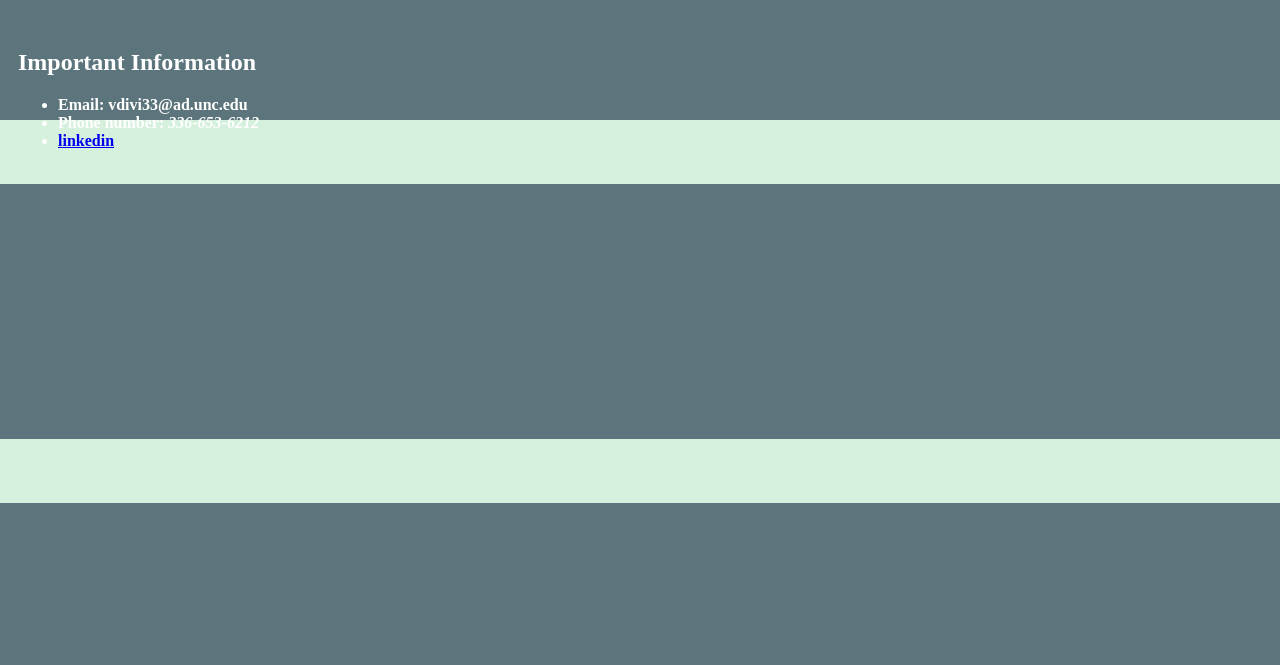
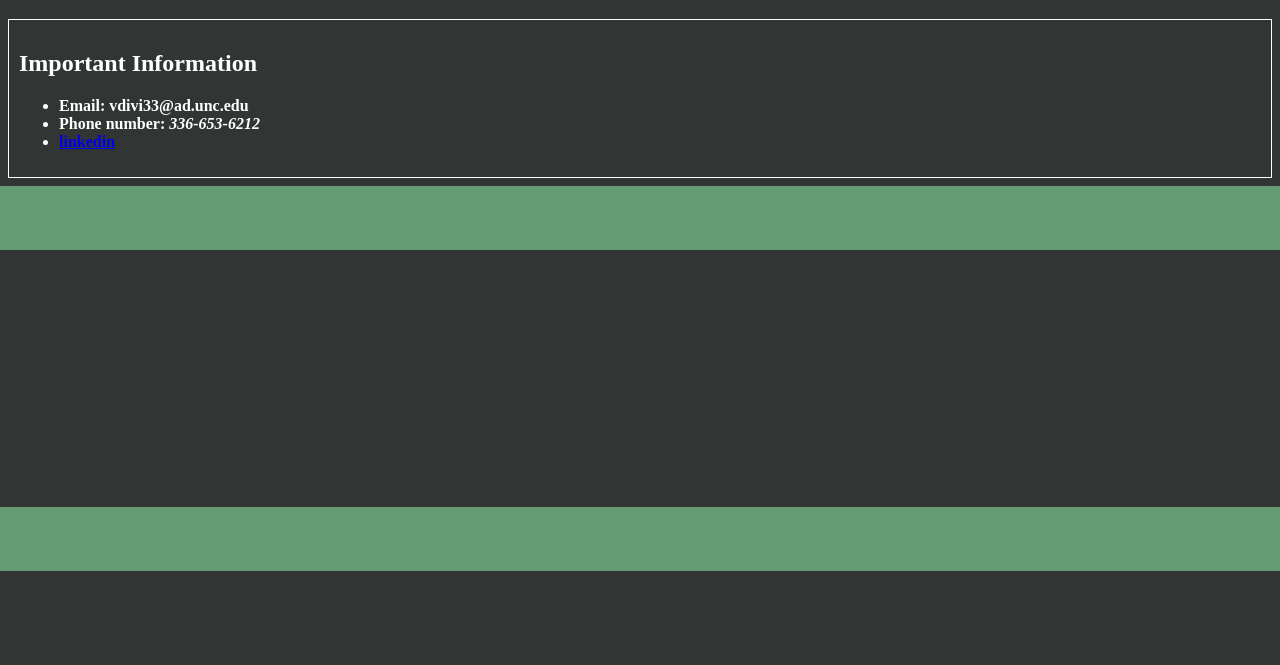
Before and after one commit to VarunDivi/VarunDiviPortfolio, a plain HTML site: page index.html in a window 1280 px wide. Shown: the part 135-800 px from the top of the page. Drawn offline with Linux system fonts and the light colour scheme.

Commit message:
Background

```diff
--- a/index.html
+++ b/index.html
@@ -7,18 +7,18 @@
 		<title>Varun Divi's Portfolio</title>
 		<style>
 			body {
-				background:linear-gradient(180deg, #5C747B 80%, #D5F0DC 20%);
+				background-image:linear-gradient(to top, #313534 0%, #313534 80%, #659c74 80%, #659c74 100%);
 			}
 			h1 #Title{
 				text-align: center;
-				font-family:'Trebuchet MS', 'Lucida Sans Unicode', 'Lucida Grande', 'Lucida Sans', Arial, sans-serif;
+				font-family:'Courier New', Courier, monospace;
 			}
 			#Info{
 				color: white;
 				font-weight: bolder;
 				top: 10px;
 				right: 10px;
-				border:#000000 1px;
+				border:1px solid white;
 				padding: 10px;
 			}
 		</style>
```
